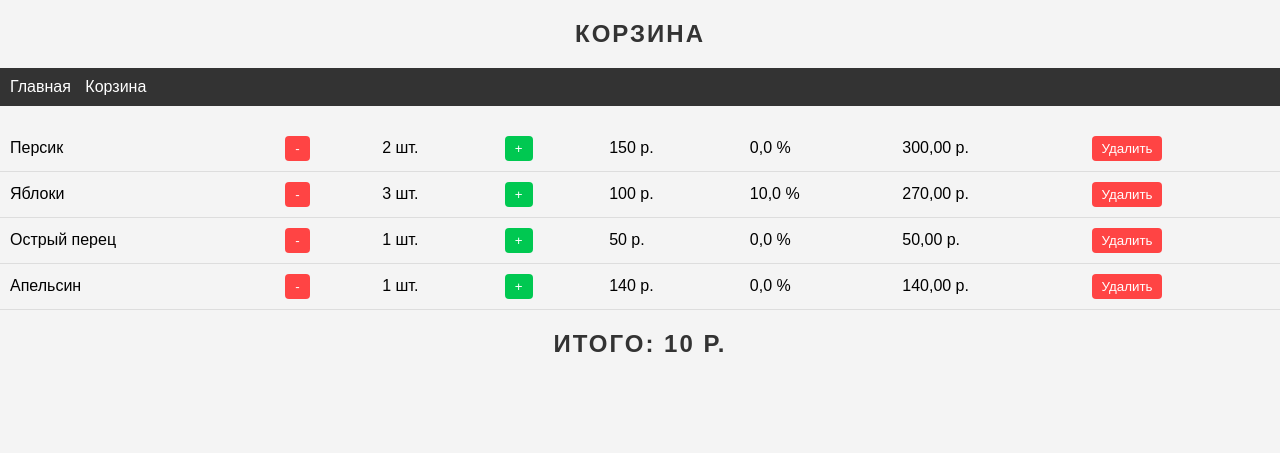
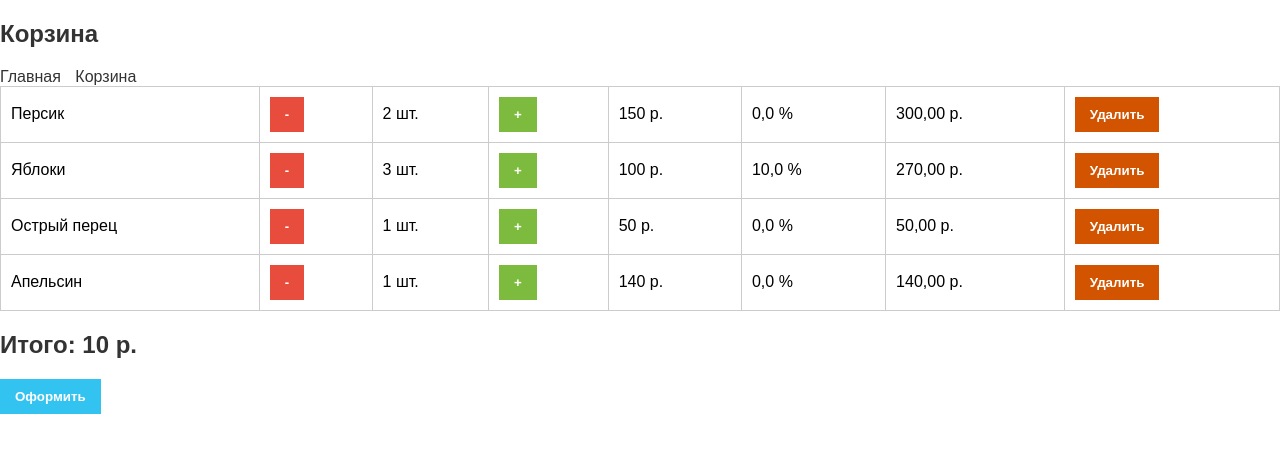
Before and after one commit to GATI-rus/djangoProjectKorzina, a Django app: template templates/cart.html in a window 1280 px wide. Shown: the top 453 px of the page. Run offline with Django 5.2, Linux system fonts and the light colour scheme; data comes from the database, SQL or seed files in the repository; both versions use the stored data as it was after the commit; the template is opened without the code that fills it: values that come from a table or form of the project are taken from there, most other values are stand-ins (such as "Sample title", 1, 10 or a date in 2020).

Commit message:
Добавили оформление заказов

```diff
--- a/app/static/2.css
+++ b/app/static/2.css
@@ -1,74 +1,76 @@
-/* Стили для body */
 body {
     font-family: Arial, sans-serif;
     margin: 0;
     padding: 0;
-    background-color: #f4f4f4;
 }
 
-/* Стили для заголовка */
 h2 {
     color: #333;
-    text-align: center;
-    margin-top: 20px;
-    text-transform: uppercase;
-    letter-spacing: 2px;
 }
 
-/* Стили для таблицы */
-table {
+header a {
+    margin-right: 10px;
+    text-decoration: none;
+    color: #333;
+}
+
+table.cart-table {
     width: 100%;
     border-collapse: collapse;
-    margin-top: 20px;
+    margin-bottom: 20px;
 }
 
-table td, table th {
+table.cart-table td,
+table.cart-table th {
     padding: 10px;
-    text-align: left;
-    border-bottom: 1px solid #ddd;
+    border: 1px solid #ccc;
 }
 
-table th {
-    background-color: #f5f5f5;
+table.cart-table th {
+    background-color: #f2f2f2;
+    text-align: left;
+}
+
+button {
+    padding: 10px 15px;
+    border: none;
+    cursor: pointer;
+    color: #fff;
     font-weight: bold;
 }
 
-/* Стили для шапки */
-header {
-    background-color: #333;
-    padding: 10px;
+button.button--primary {
+    background-color: #33c3f0;
 }
 
-header a {
-    color: #fff;
-    text-decoration: none;
-    margin-right: 10px;
+button.button--secondary {
+    background-color: #4CAF50;
+    color: white;
+    padding: 8px 16px;
+    border: none;
+    cursor: pointer;
 }
 
-/* Стили для кнопок */
-button {
-    padding: 5px 10px;
-    border: none;
-    color: #fff;
-    cursor: pointer;
-    border-radius: 4px;
+button.button--secondary:hover {
+    background-color: #45a049;
+}
+
+button.button--secondary:active {
+    background-color: #3e8e41;
+}
+
+button.plus {
+    background-color: #7dbb3e;
 }
 
 button.minus {
-    background-color: #ff4444; /* Красный */
-}
-
-button.plus {
-    background-color: #00C851; /* Зеленый */
+    background-color: #e74c3c;
 }
 
 button.delete {
-    background-color: #ff4444; /* Красный */
+    background-color: #d35400;
 }
 
-/* Стили для объема */
-td.volume {
-    font-weight: bold;
-    color: #333;
-    font-size: 14px;
+form {
+    margin-top: 20px;
 }
--- a/djangoProjectKorzina/urls.py
+++ b/djangoProjectKorzina/urls.py
@@ -25,4 +25,5 @@ urlpatterns = [
     path('buy/<int:id>', views.buy, name='buy'),
     path('cart/del/<int:id>/', views.delete, name='delete'),
     path('cart/count/<str:num>/<int:id>/', views.cartCount, name='count')
+
 ]
--- a/templates/cart.html
+++ b/templates/cart.html
@@ -5,7 +5,7 @@
     <meta charset="UTF-8">
     <title>Корзина</title>
     <link rel="stylesheet" href="{% static '2.css' %}">
-
+    <script src="{% static '1.js' %}" defer></script>
 </head>
 <body>
 <h2>Корзина</h2>
@@ -13,7 +13,7 @@
     <a href="{% url 'home' %}">Главная</a>
     <a href="{% url 'tocart' %}">Корзина</a>
 </header>
-    <table>
+<table class="cart-table">
     {% for one in tovari %}
         <tr>
             <td>{{ one.tovar.name }}</td>
@@ -28,10 +28,19 @@
             <td>{{ one.tovar.discount }} %</td>
             <td>{{ one.summa }} р.</td>
             <td><a href="{% url 'delete' one.id %}">
-                    <button class="delete">Удалить</button></a></td>
+                <button class="delete">Удалить</button>
+            </a></td>
         </tr>
     {% endfor %}
 </table>
 <h2>Итого: {{ total }} р.</h2>
+<button id="formbut" class="button--primary">Оформить</button>
+<div id='formvid' hidden>
+    <form action="" method="post">
+        {% csrf_token %}
+        {{ formaorder }}
+        <input type="submit" value="Отправить" class="button--secondary">
+    </form>
+</div>
 </body>
 </html>
```
Also changed, not shown: app/views.py (+32 -2 lines), korzina.sqlite3. Lines whose indentation alone changed are shown as unchanged.
